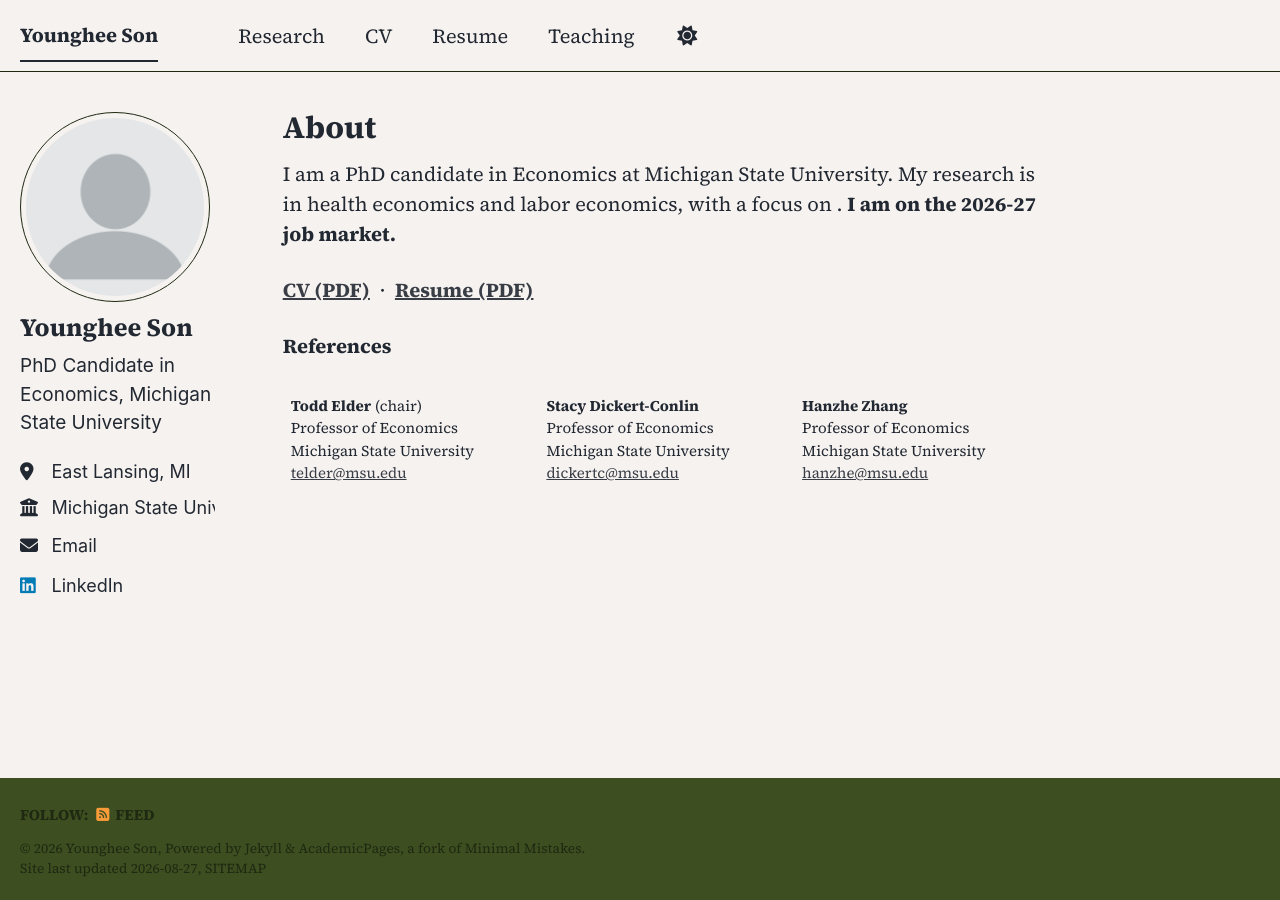
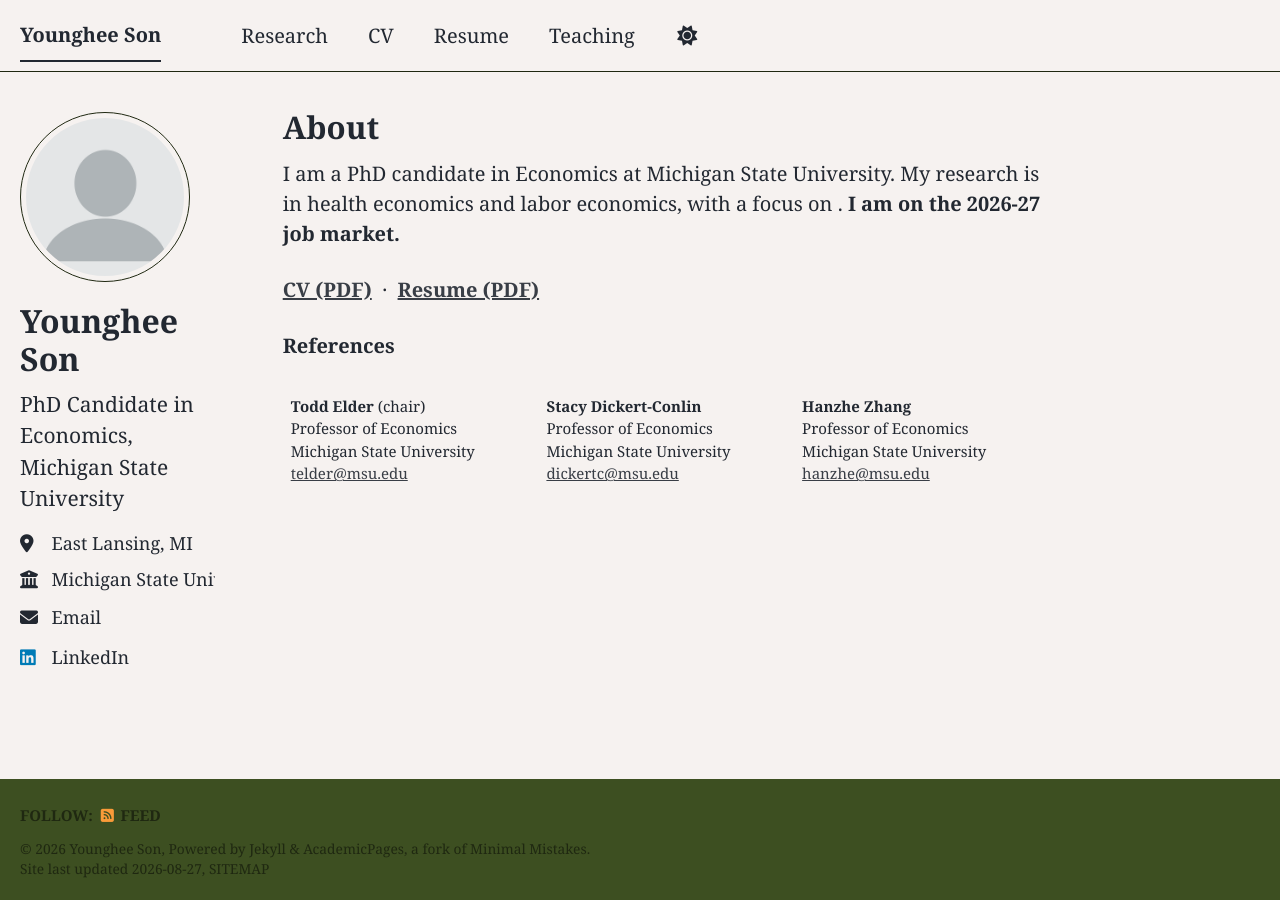
Before and after one commit to younghee-son/younghee-son.github.io, a Jekyll site: the page built from _pages/about.md, in a window 1280 px wide. Built offline with Jekyll 4.4.1, drawn with Linux system fonts in a browser that asks for light colours; some web fonts are replaced; a style sheet for code colours, icons or effects is not loaded.

Commit message:
Add files via upload

```diff
--- a/_includes/head/custom.html
+++ b/_includes/head/custom.html
@@ -1,25 +1,37 @@
 {% include base_path %}
 
 <!-- start custom head snippets -->
+
+<!-- Google Fonts: Source Serif Pro (the same family nikhilbasavappa.github.io uses) -->
 <link rel="preconnect" href="https://fonts.googleapis.com">
 <link rel="preconnect" href="https://fonts.gstatic.com" crossorigin>
-<link href="https://fonts.googleapis.com/css2?family=Source+Serif+4:ital,wght@0,400;0,600;0,700;1,400&display=swap" rel="stylesheet">
+<link href="https://fonts.googleapis.com/css2?family=Source+Serif+Pro:ital,wght@0,400;0,500;0,600;0,700;1,400&display=swap" rel="stylesheet">
 
 <style>
-  /* Slightly larger base size on laptops and desktops (theme default is 18px) */
+  /* Base size: 19px on laptops, 20px on large screens (theme default is 18px).
+     Set both to 18px if you want Nikhil's exact scale. */
   @media screen and (min-width: 768px)  { html { font-size: 19px; } }
   @media screen and (min-width: 1280px) { html { font-size: 20px; } }
 
-  /* Sidebar card: bring the small text up, and use the serif throughout */
-  .sidebar .author__name        { font-size: 1.25em; font-family: inherit; }
-  .sidebar .author__bio         { font-size: 0.95em; }
-  .sidebar p, .sidebar li       { font-size: 0.9em; }
-  .author__urls-wrapper,
-  .author__urls a               { font-family: inherit; }
-  .sidebar .author__content     { font-family: inherit; }
+  /* One serif everywhere — body, headings, menu, sidebar, footer.
+     !important is needed because the theme sets the sidebar and menu
+     to a sans-serif with rules that would otherwise win. */
+  body, h1, h2, h3, h4, h5, h6,
+  .masthead, .greedy-nav, .site-title,
+  .sidebar, .sidebar p, .sidebar li,
+  .author__name, .author__bio, .author__content, .author__urls, .author__urls a,
+  .page__content, .page__footer, .archive, .list__item {
+    font-family: "Source Serif Pro", Georgia, "Times New Roman", Times, serif !important;
+  }
 
-  /* Optional: larger, rounder headshot (theme default caps at 175px) */
-  .author__avatar img           { max-width: 190px; }
+  /* Sidebar card, Nikhil's proportions */
+  .author__avatar,
+  .sidebar .author__avatar        { width: 170px; height: 170px; margin-bottom: 20px; }
+  .author__avatar img,
+  .sidebar .author__avatar img    { width: 170px; height: 170px; max-width: none; object-fit: cover; border-radius: 50%; }
+  .sidebar .author__name          { font-size: 1.6em; font-weight: 600; margin-bottom: 10px; }
+  .sidebar .author__bio           { font-size: 1.05em; margin-bottom: 15px; }
+  .sidebar .author__urls li       { font-size: 0.9em; }
 </style>
 
 <!-- Support for Academicons -->
```
